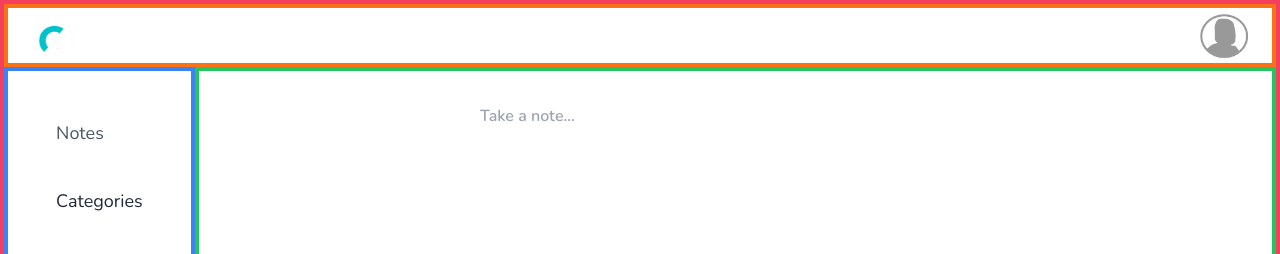
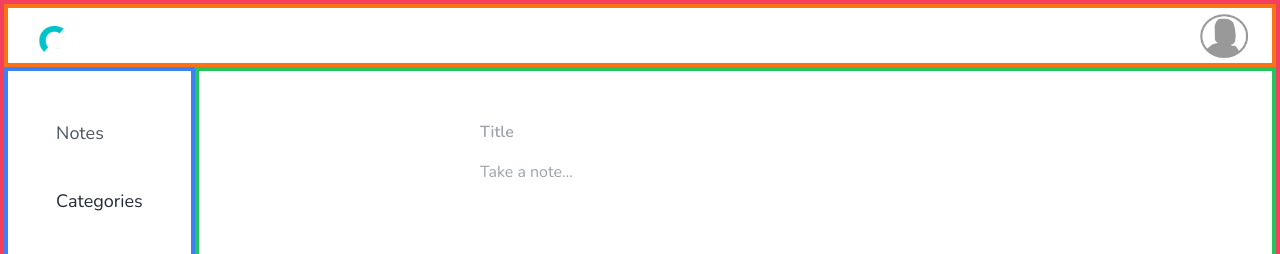
Before and after one commit to frankurk/lab-notes, a React (Vite) app: page /home in a window 1280 px wide. Shown: the top 254 px of the page. Built offline with nearby package versions, Linux system fonts and the light colour scheme.

Commit message:
clicable menu

```diff
--- a/src/components/CreateNote.jsx
+++ b/src/components/CreateNote.jsx
@@ -1,17 +1,17 @@
-import React, { useState } from 'react';
+import React, { useState, useEffect } from 'react';
 
 const CreateNote = () => {
   const [showInput, setShowInput] = useState(false);
 
   const beforeFocus = (
-    <div className="w-2/4 mt-5 p-3 rounded-lg border border-white h-14 text-white" onClick={() => setShowInput(!showInput)}>
+    <div className="w-2/4 mt-5 p-3 rounded-lg border border-white h-14 text-white" >
       <input className="border-0 bg-transparent w-full outline-0 text-white font-semibold  placeholder:placeholder-opacity-10" placeholder='Take a note...'></input>
     </div>
   );
 
   return (
-    <div className="flex flex-row justify-center" >
-      {!showInput ? (
+    <div className="flex flex-row justify-center" onClick={() => setShowInput(!showInput)} >
+      {showInput ? (
         beforeFocus
       ) : (
         <form className="w-2/4 mt-5 p-3 rounded-lg border border-white">
```
